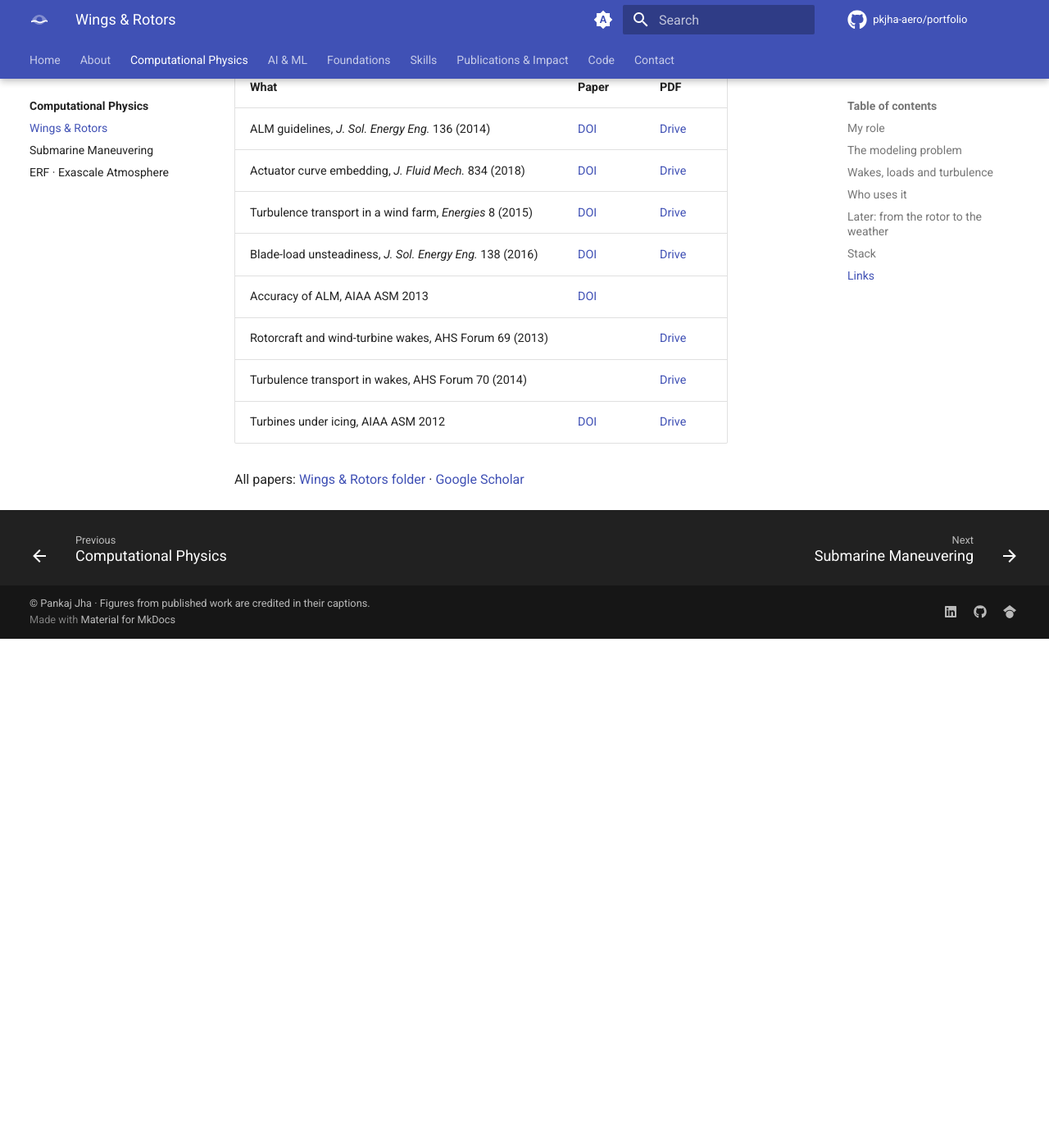
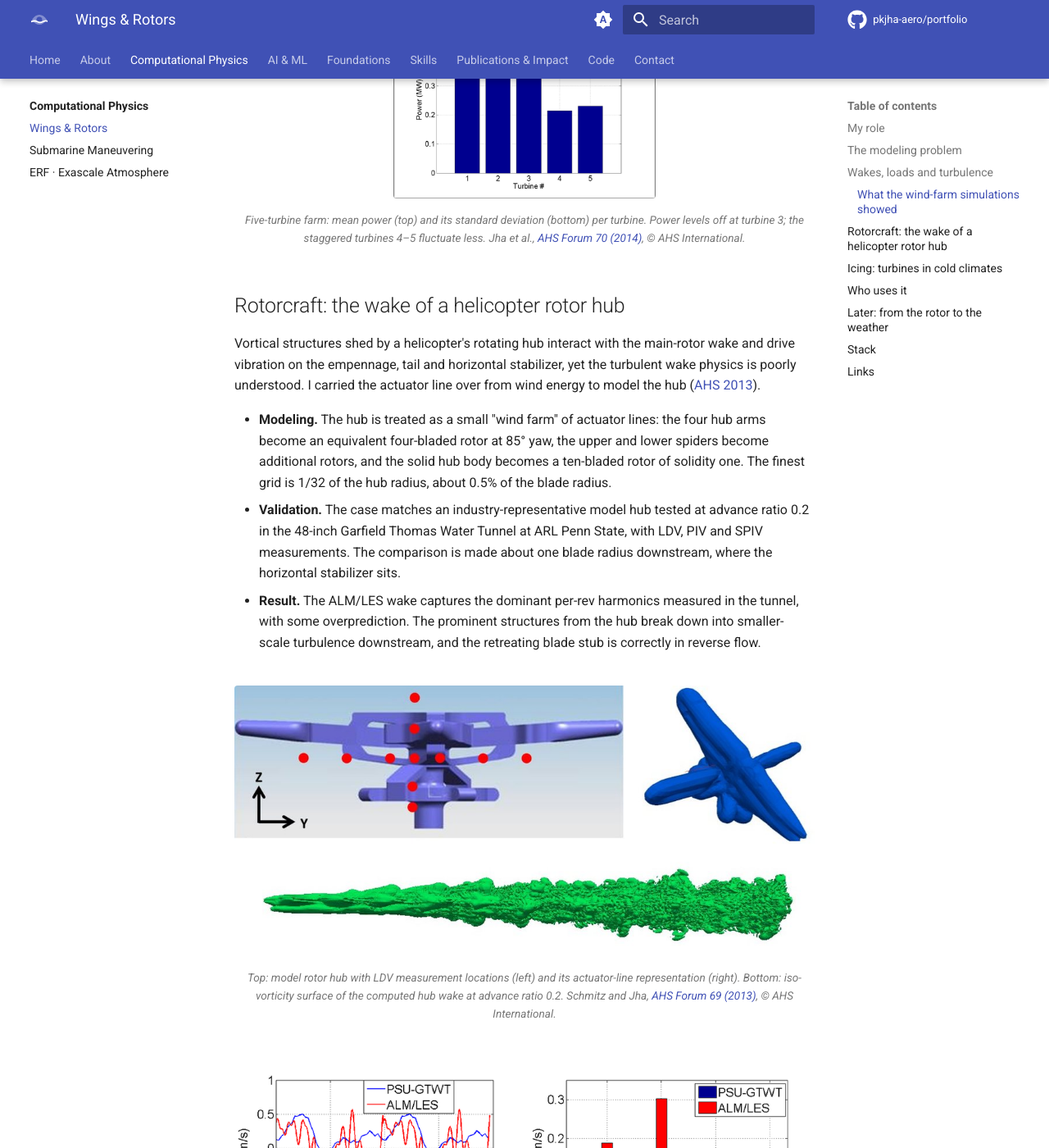
Before and after one commit to pkjha-aero/portfolio, an MkDocs documentation site: the page built from docs/computational-physics/wings-rotors.md, in a window 1280 px wide and 1400 px high, scrolled down 4481 px. Shown: the whole window at 82% size. Built offline with MkDocs 1.6.1 and Material for MkDocs 9.7.7, drawn with Linux system fonts in a browser that asks for light colours; comment, search, counter and statistics services are not loaded; before the commit the page ends 5260 px from its top, so only the background shows below that; some of the changed text lies outside the part shown.

Commit message:
Use full AHS/AIAA conference papers; add rotor-hub, icing and wind-farm findings
- Point the AIAA 2012, AHS 2013 and AHS 2014 PDF links at the full papers
  now on Drive (previously 3-page excerpts).
- Wings & Rotors: new sections on the helicopter rotor-hub wake (ALM/LES vs
  ARL Penn State water-tunnel data) and on TIOCS for turbine icing, plus the
  quantified wind-farm conclusions from AHS 2014.
- Correct the rotorcraft summary: AHS 2013 modeled a rotor-hub wake, not
  tiltrotor wakes.
- Four new figures, credited to their papers.

Co-Authored-By: Claude Opus 5.5 <noreply@anthropic.com>

```diff
--- a/docs/computational-physics/wings-rotors.md
+++ b/docs/computational-physics/wings-rotors.md
@@ -50,8 +50,9 @@ CC BY 4.0.</figcaption>
    curves (swept, curved, tip-shaped blades), and removes the force overlap and projection
    beyond the tip that make ALM inconsistent. Demonstrated on an elliptic wing, the NREL Phase VI
    rotor (parked and rotating) and the NREL 5-MW turbine.
-4. **Rotorcraft** ([AHS 2013][pdf-ahs-2013]). The same framework for helicopter and tiltrotor
-   wakes.
+4. **Rotorcraft** ([AHS 2013][pdf-ahs-2013]). ALM carried over from wind turbines to the
+   wake of a helicopter rotor hub, and checked against water-tunnel data
+   ([below](#rotorcraft-the-wake-of-a-helicopter-rotor-hub)).
 
 ## Wakes, loads and turbulence
 
@@ -75,8 +76,8 @@ CC BY 4.0.</figcaption>
   aerodynamics, by contrast, dominates **inboard**.
 - **Fluid–structure interaction** ([AIAA 2014][doi-aiaa-2014-fsi]). Actuator line coupled
   tightly to a finite-element structural solver.
-- **Icing** ([AIAA 2012][doi-aiaa-2012]). TIOCS, a strip-theory model of ice accretion and
-  aerodynamics with control strategies that mitigate lost performance.
+- **Icing** ([AIAA 2012][doi-aiaa-2012]). An engineering tool for turbines in cold climates
+  ([below](#icing-turbines-in-cold-climates)).
 
 <figure markdown>
 ![Iso-vorticity surfaces of two interacting wind turbine wakes over a plane colored by axial velocity](../assets/figures/cp1/turbine-interaction.jpg)
@@ -92,6 +93,102 @@ and the T1–T4 interaction. This dataset (10 TB of CFD output) was featured by
 in <a href="https://drive.google.com/file/d/1aIxq1njxseOAJoyEFwiIlRnyrGQVjPgG/view">Aerospace
 America, June 2015</a>. Jha et al., <a href="https://doi.org/10.3390/en8076468">Energies
 2015</a>, CC BY 4.0.</figcaption>
+</figure>
+
+### What the wind-farm simulations showed
+
+These runs were part of the DOE-funded "Cyber Wind Facility" project at Penn State
+(DE-EE0005481), with post-processing in FieldView by Intelligent Light
+([AHS 2014][pdf-ahs-2014], [Energies 2015][doi-energies-2015]).
+
+<div class="result" markdown>
+
+- **Atmospheric stability sets array efficiency.** A moderately convective boundary layer
+  recovers the wake faster than a neutral one, so the array produces more power. The same
+  turbulence raises fatigue loads, especially on the downstream turbine.
+- **Power levels off by the third turbine**, confirming in simulation what operators observe in
+  real wind farms.
+- **Staggering trades a little power for steadier loads.** A staggered row loses a small amount
+  of power to the upstream wake even in perfectly aligned wind, but its power fluctuations (a
+  proxy for fatigue loads) drop faster than its mean power.
+- **The wake recovers unevenly.** A new *dynamic surface clipping* method separated fluxes of
+  mass, momentum, power density and TKE above and below hub height. It showed that the lower
+  half of the wake lags the upper half by about one turbine spacing.
+
+</div>
+
+<figure class="narrow" markdown>
+![Bar charts of mean turbine power and standard deviation of power for turbines 1 to 5](../assets/figures/cp1/five-turbine-power.png){ width="320" }
+<figcaption>Five-turbine farm: mean power (top) and its standard deviation (bottom) per turbine.
+Power levels off at turbine 3; the staggered turbines 4–5 fluctuate less. Jha et al.,
+<a href="https://drive.google.com/file/d/1tgRcl_QXS3K75nF9Q-X2fnJs3jzrlfyX/view">AHS Forum 70
+(2014)</a>, © AHS International.</figcaption>
+</figure>
+
+## Rotorcraft: the wake of a helicopter rotor hub
+
+Vortical structures shed by a helicopter's rotating hub interact with the main-rotor wake and
+drive vibration on the empennage, tail and horizontal stabilizer, yet the turbulent wake physics
+is poorly understood. I carried the actuator line over from wind energy to model the hub
+([AHS 2013][pdf-ahs-2013]).
+
+- **Modeling.** The hub is treated as a small "wind farm" of actuator lines: the four hub arms
+  become an equivalent four-bladed rotor at 85° yaw, the upper and lower spiders become
+  additional rotors, and the solid hub body becomes a ten-bladed rotor of solidity one. The finest
+  grid is 1/32 of the hub radius, about 0.5% of the blade radius.
+- **Validation.** The case matches an industry-representative model hub tested at advance ratio
+  0.2 in the 48-inch Garfield Thomas Water Tunnel at ARL Penn State, with LDV, PIV and SPIV
+  measurements. The comparison is made about one blade radius downstream, where the horizontal
+  stabilizer sits.
+- **Result.** The ALM/LES wake captures the dominant per-rev harmonics measured in the tunnel,
+  with some overprediction. The prominent structures from the hub break down into smaller-scale
+  turbulence downstream, and the retreating blade stub is correctly in reverse flow.
+
+<figure markdown>
+![Model rotor hub geometry with measurement locations, its actuator-line representation, and the turbulent wake as an iso-vorticity surface](../assets/figures/cp1/rotor-hub-wake.jpg)
+<figcaption>Top: model rotor hub with LDV measurement locations (left) and its actuator-line
+representation (right). Bottom: iso-vorticity surface of the computed hub wake at advance ratio
+0.2. Schmitz and Jha, <a href="https://drive.google.com/file/d/1f1xQTCkZVE_MsQaSmgrH_dRxouxDmJ9d/view">AHS
+Forum 69 (2013)</a>, © AHS International.</figcaption>
+</figure>
+
+<figure markdown>
+![Time trace and harmonic content of vertical velocity in the far wake, water tunnel vs ALM/LES](../assets/figures/cp1/rotor-hub-vs-water-tunnel.png)
+<figcaption>Vertical velocity in the far wake: time trace (left) and per-rev harmonic content
+(right), water-tunnel measurement (PSU-GTWT) vs. ALM/LES. The dominant 2/rev and 4/rev content is
+captured. Schmitz and Jha, AHS Forum 69 (2013), © AHS International.</figcaption>
+</figure>
+
+## Icing: turbines in cold climates
+
+Ice on the blades costs energy. Operators need to know how much, and how to run the turbine
+during and after an icing event. I built **TIOCS**, the Turbine Icing Operation Control System
+([AIAA 2012][doi-aiaa-2012], [PDF][pdf-aiaa-2012]). It is a fast engineering tool that couples
+three codes along the blade span:
+
+- **NASA LEWICE** for ice accretion on each blade section
+- **XFOIL** for the iced airfoils' lift and drag, cross-checked with ANSYS Fluent RANS
+- **XTurb-PSU**, a blade-element momentum code, for rotor performance
+
+It was applied to the NREL Phase VI rotor and the PSU-2.5 utility-scale turbine for a rime-icing
+event.
+
+<div class="result" markdown>
+
+- Ice accretes mostly on the **outer blade**, where the higher local speed collects more water.
+- For moderate icing, power drops by **only a few percent**; prolonged events of several hours
+  are expected to cost much more.
+- Control changes such as higher pitch during the event, or reduced rotor speed, had little
+  effect for this short event; longer events are expected to differ.
+
+</div>
+
+<figure markdown>
+![TIOCS diagram linking ice accretion modeling, airfoil analysis and turbine performance, next to a plot of sectional blade power for clean and iced blades](../assets/figures/cp1/icing-tiocs.png)
+<figcaption>TIOCS couples ice accretion, airfoil analysis and turbine performance (left).
+Sectional blade power of the PSU-2.5 turbine at 12 m/s, clean vs. after 20 and 45 minutes of
+icing: the loss is concentrated at the outer span (right). Jha, Brillembourg and Schmitz,
+<a href="https://doi.org/10.2514/6.2012-1287">AIAA 2012-1287</a>, © the authors.</figcaption>
 </figure>
 
 ## Who uses it
@@ -132,7 +229,7 @@ generalized-actuator-disk study of the Alpha Ventus offshore farm.
 | Turbulence transport in a wind farm, *Energies* 8 (2015) | [DOI][doi-energies-2015] | [Drive][pdf-energies-2015] |
 | Blade-load unsteadiness, *J. Sol. Energy Eng.* 138 (2016) | [DOI][doi-jsee-2016] | [Drive][pdf-jsee-2016] |
 | Accuracy of ALM, AIAA ASM 2013 | [DOI][doi-aiaa-2013] | |
-| Rotorcraft and wind-turbine wakes, AHS Forum 69 (2013) | | [Drive][pdf-ahs-2013] |
+| Wind-turbine and rotor-hub wakes, AHS Forum 69 (2013) | | [Drive][pdf-ahs-2013] |
 | Turbulence transport in wakes, AHS Forum 70 (2014) | | [Drive][pdf-ahs-2014] |
 | Turbines under icing, AIAA ASM 2012 | [DOI][doi-aiaa-2012] | [Drive][pdf-aiaa-2012] |
 
```
Also changed, not shown: docs/snippets/links.md (+3 -3 lines), docs/assets/figures/cp1/five-turbine-power.png (added), docs/assets/figures/cp1/icing-tiocs.png (added), docs/assets/figures/cp1/rotor-hub-vs-water-tunnel.png (added), docs/assets/figures/cp1/rotor-hub-wake.jpg (added).
